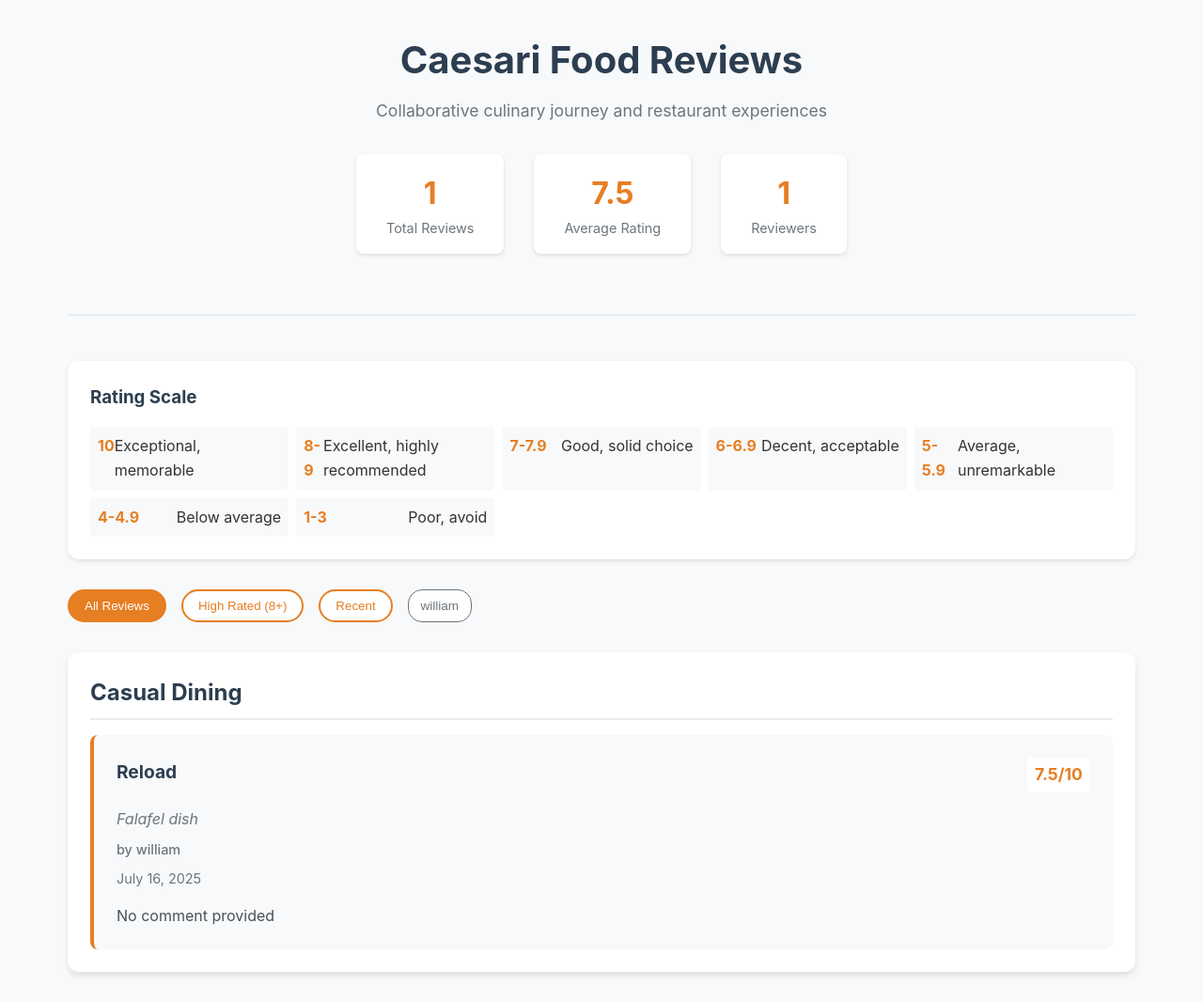
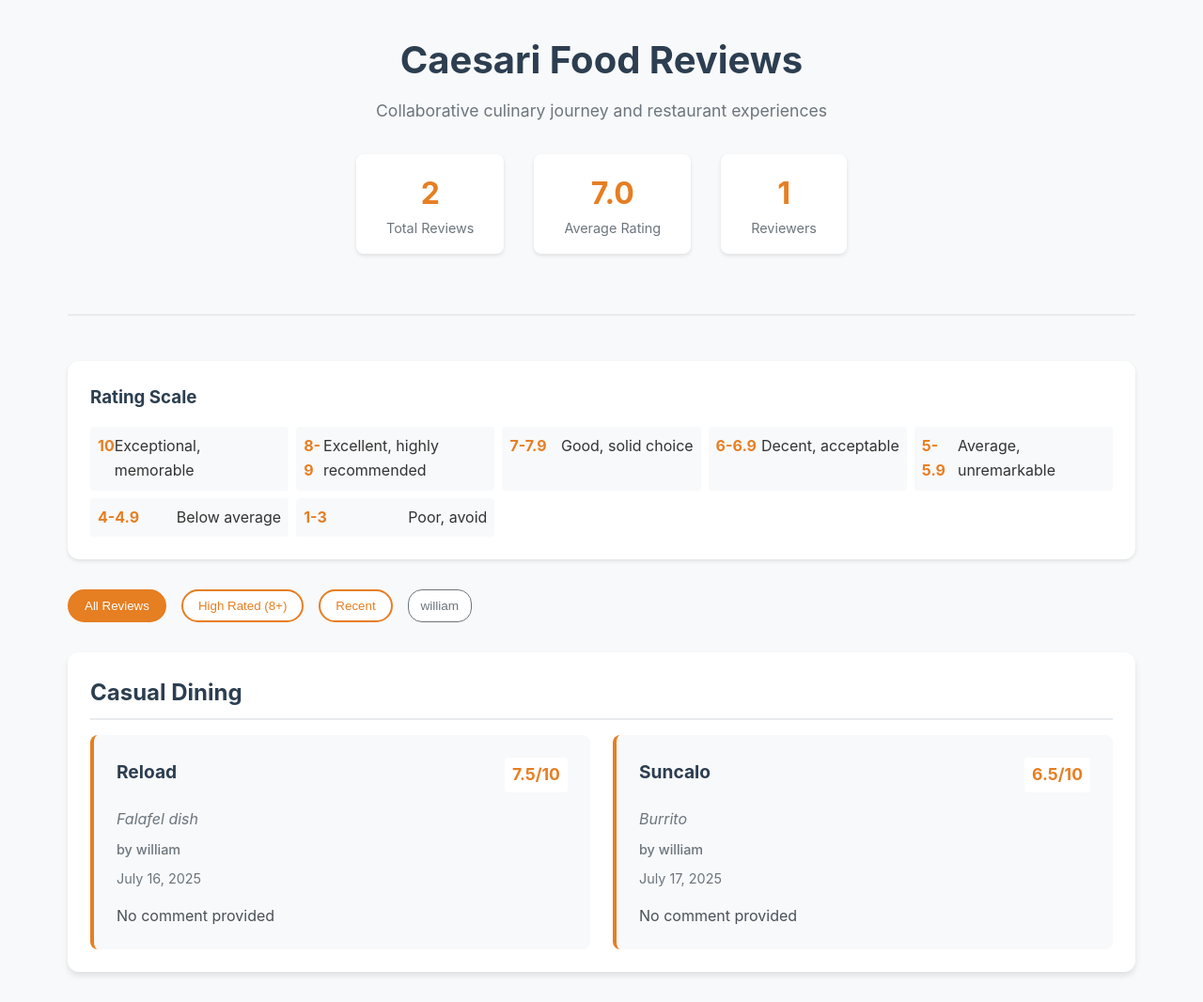
Before and after one commit to AlekOmOm/caesari-food-review, a plain HTML site: page index.html in a window 1280 px wide. Shown: the whole page at 94% size. Drawn offline with Linux system fonts and the light colour scheme.

Commit message:
Update index.html with Suncalo burrito review

```diff
--- a/index.html
+++ b/index.html
@@ -367,10 +367,7 @@
             }
 
             async loadReviews() {
-                // For GitHub Pages deployment, we'll need to fetch from a known structure
-                // This is a simulation - in real deployment, you'd fetch from your review files
-
-                // Simulated data structure based on your current review
+                // Updated with both reviews
                 this.reviews = [
                     {
                         id: 1,
@@ -381,13 +378,18 @@
                         reviewer: 'william',
                         comment: '',
                         category: 'casual-dining'
+                    },
+                    {
+                        id: 2,
+                        date: '2025-07-17',
+                        place: 'Suncalo',
+                        dish: 'Burrito',
+                        rating: 6.5,
+                        reviewer: 'william',
+                        comment: '',
+                        category: 'casual-dining'
                     }
                 ];
-
-                // In a real implementation, you would:
-                // 1. Fetch directory structure from GitHub API
-                // 2. Parse markdown files
-                // 3. Extract review data
 
                 this.organizeByCategory();
             }
@@ -527,7 +529,6 @@
                 document.getElementById('error').style.display = 'block';
             }
 
-            // Method to add new review (for future use)
             addReview(reviewData) {
                 this.reviews.push({
                     id: this.reviews.length + 1,
@@ -539,20 +540,9 @@
             }
         }
 
-        // Initialize the app when DOM is loaded
         document.addEventListener('DOMContentLoaded', () => {
             new FoodReviewApp();
         });
-
-        // For GitHub Pages integration - you would add this function to parse markdown files
-        async function fetchReviewsFromGitHub() {
-            // This would fetch from your GitHub repository structure
-            // Example: https://api.github.com/repos/username/repo/contents/reviews
-            // Then parse each markdown file to extract review data
-
-            // Implementation would depend on your exact directory structure
-            // and how you want to organize categories
-        }
     </script>
 </body>
 </html>
```
